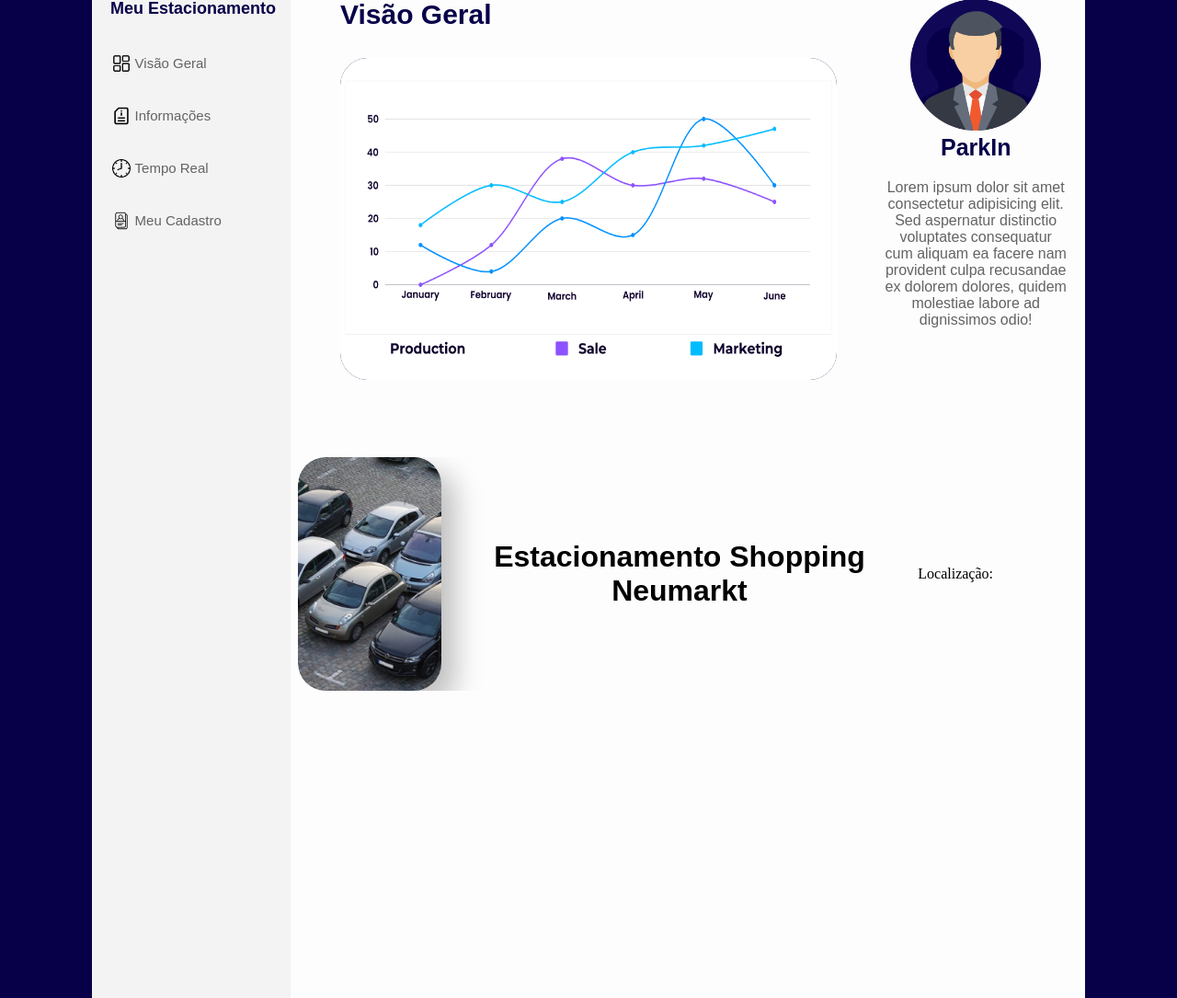
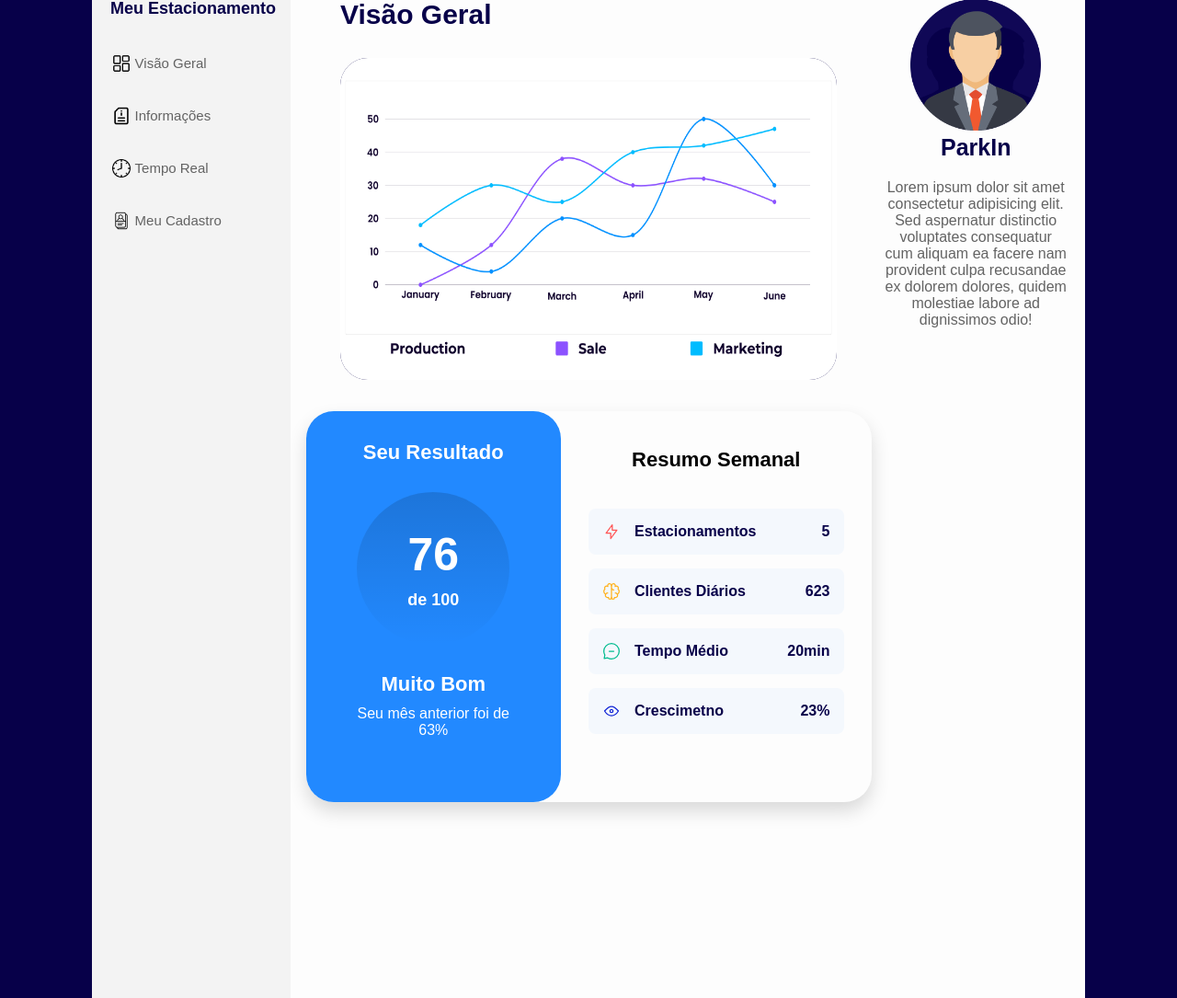
Before and after one commit to incrisvel/parkin, a Django app: page /visaogeral/ in a window 1280 px wide. Shown: the part 91-1176 px from the top of the page at 92% size. Run offline with Django 5.2, Linux system fonts and the light colour scheme.

Commit message:
20/01 - CSS Visao Geral

```diff
--- a/empresas/static/css/visaogeral.css
+++ b/empresas/static/css/visaogeral.css
@@ -1,7 +1,11 @@
 * {
     margin: 0;
     padding: 0;
+    list-style: none;
+    text-decoration: none;
+    outline: none;
     box-sizing: border-box;
+    font-family: 'Montserrat', sans-serif;
 }
 
 @import url('https://fonts.googleapis.com/css2?family=Montserrat&display=swap');
@@ -11,11 +15,14 @@
 @media only screen and (max-width: 1920px) {
     body {
         background-color: #2289ff;
+        display: flex;
+        justify-content: center;
+        align-items: center;
     }
 
     .conteudo {
         background-color: #fdfdfd;
-        height: 1500px;
+        height: 1000px;
         margin: 50px 100px 30px;
         border-radius: 30px;
         overflow: hidden;
@@ -63,7 +70,7 @@
 
     .barra-lateral {
         height: 1500px;
-        width: 19%;
+        width: 20%;
         background-color: #f3f3f3;
         position: absolute;
         border-radius: 30px 0px 0px 30px;
@@ -141,38 +148,97 @@
         border-radius: 30px;
     }
 
-    .conteudo2 {
-        width: 70%;
-        margin: 50px 100px 30px auto;
+    .container {
+        width: 615px;
+        height: 425px;
+        display: flex;
+        box-shadow: 0 10px 20px #00000025;
         border-radius: 30px;
-        overflow: hidden;
-        position: relative;
-        text-align: center;
+        margin: 0 auto
+    }
+
+    .container h3 {
+        font-size: 22px;
+    }
+
+    .container .side {
+        width: 50%;
+        display: flex;
+        flex: 1;
+        align-items: center;
+        flex-direction: column;
+    }
+
+    .container .side:first-child{
+        border-radius: 30px;
+        background-color: #2289ff;
+        color: #ffffff;
+        padding-top: 32px;
+    }
+
+    .container .circle {
+        width: 166px;
+        height: 166px;
+        border-radius: 100%;
+        background-image: linear-gradient(#00000025, #00000000);
         display: flex;
         align-items: center;
-
+        justify-content: center;
+        flex-direction: column;
+        margin: 30px auto;
+    }
+    .container .circle h1{
+        font-size: 50px;
     }
 
-    .conteudo2 h1 {
-        font-family: 'Montserrat', sans-serif;
-        margin: 0 30px;
+    .container .circle p{
+        font-size: 18px;
+        font-weight: bold;
     }
 
-    .bloco-estacionamento {
-        width: 190px;
-        height: 254px;
-        border-radius: 30px;
-        background: #e0e0e0;
-        box-shadow: 15px 15px 30px #bebebe,
-                   -15px -15px 30px #ffffff;
-        margin: 10px 300px;
-        overflow: hidden;
-        margin: 0;
+    .container .side:first-child p:last-of-type{
+        padding: 0 50px;
+        text-align: center;
+        margin-top: 10px;
     }
 
-    .estacionamento {
-        left: 0;
-        width: 400px;
+    .container .side:last-child {
+        padding: 0 30px;
+        padding-top: 40px;
+    }
+
+    .container .side:last-child ul {
+        width: 100%;
+        display: flex;
+        flex-direction: column;
+        gap: 15px;
+        margin-top: 40px;
+    }
+
+    .container .side:last-child ul li {
+        width: 100%;
+        height: 50px;
+        display: flex;
+        justify-content: space-between;
+        align-items: center;
+        border-radius: 8px;
+        padding: 0 15px;
+    }
+
+    .container .side:last-child ul li {
+        background-color: #2289ff0a;
+    }
+
+    .container .side:last-child ul li div{
+        display: flex;
+        flex: 1;
+        align-items: center;
+        gap: 15px;
+    }
+
+    .container .side:last-child ul li span{
+        color: #070049;
+        font-weight: bold;
     }
 }
 
--- a/empresas/templates/empresas/visaogeral.html
+++ b/empresas/templates/empresas/visaogeral.html
@@ -52,13 +52,49 @@
             <img src="{% static 'img/grafico.png' %}" class="grafico">
         </div>
 
-        <div class="conteudo2">
-            <div class="bloco-estacionamento">
-
-                <img src="{% static 'img/estacionamento1.jpg' %}" class="estacionamento">
+        <div class="container">
+            <div class="side">
+                <h3>Seu Resultado</h3>
+                <div class="circle">
+                    <h1>76</h1>
+                    <p>de 100</p>
+                </div>
+                <h3>Muito Bom</h3>
+                <p>Seu mês anterior foi de 63%</p>
             </div>
-            <h1>Estacionamento Shopping Neumarkt</h1>
-            <p>Localização: </p>
+            <div class="side">
+                <h3>Resumo Semanal</h3>
+                <ul>
+                    <li>
+                        <div>
+                            <img src="{% static 'img/icon-reaction.svg' %}" alt="">
+                            <span>Estacionamentos</span>
+                        </div>
+                        <span>5</span>
+                    </li>
+                    <li>
+                        <div>
+                            <img src="{% static 'img/icon-memory.svg' %}" alt="">
+                            <span>Clientes Diários</span>
+                        </div>
+                        <span>623</span>
+                    </li>
+                    <li>
+                        <div>
+                            <img src="{% static 'img/icon-verbal.svg' %}" alt="">
+                            <span>Tempo Médio</span>
+                        </div>
+                        <span>20min</span>
+                    </li>
+                    <li>
+                        <div>
+                            <img src="{% static 'img/icon-visual.svg' %}" alt="">
+                            <span>Crescimetno</span>
+                        </div>
+                        <span>23%</span>
+                    </li>
+                </ul>
+            </div>
         </div>
     </div>
 </body>
```
Also changed, not shown: empresas/static/img/icon-memory.svg (added), empresas/static/img/icon-reaction.svg (added), empresas/static/img/icon-verbal.svg (added), empresas/static/img/icon-visual.svg (added).
